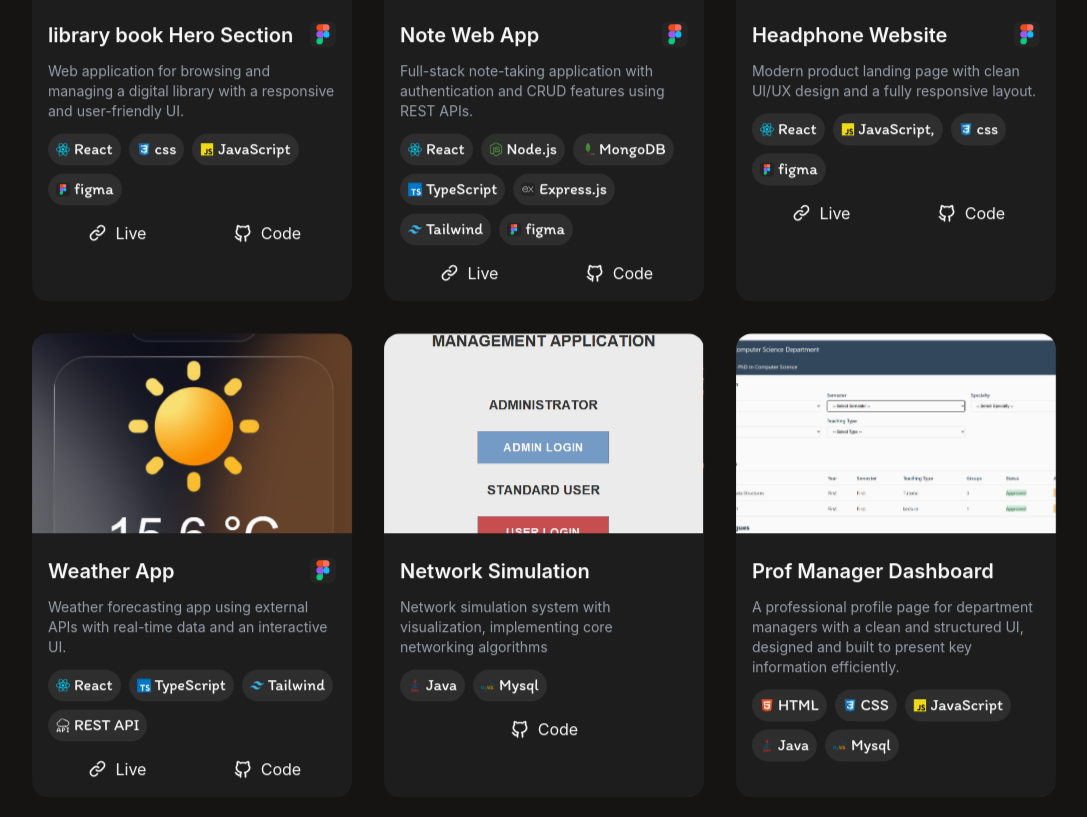
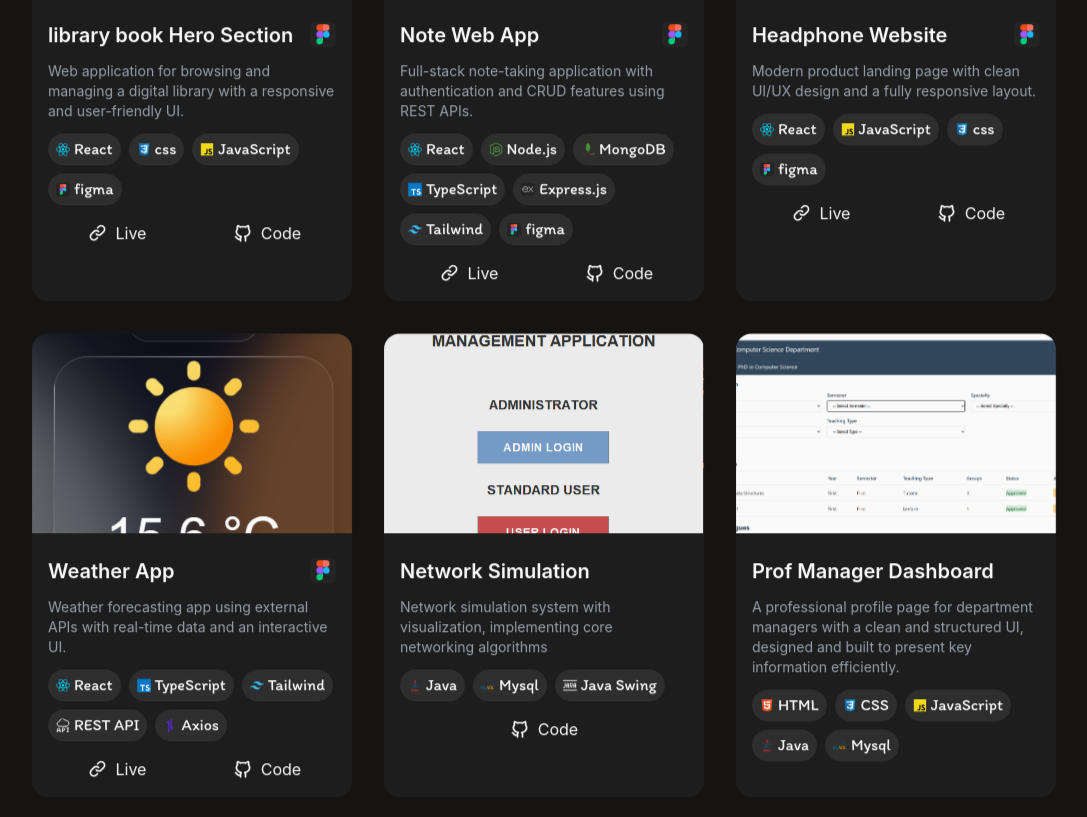
Before and after one commit to lo-ucif/lo__ucif-portfolio, a React (Vite) app: page /projects in a window 1280 px wide. Shown: the part 397-1214 px from the top of the page, without its empty margins (96-1183 px from the left). Built offline with nearby package versions, Linux system fonts and the light colour scheme; a web font is replaced by a local one.

Commit message:
change17

```diff
--- a/src/constants/Icon.tsx
+++ b/src/constants/Icon.tsx
@@ -1000,3 +1000,22 @@ export const LinkIcon = (props: SVGProps<SVGSVGElement>) => (
     />
   </svg>
 );
+
+export const SwingIcon = (props: SVGProps<SVGSVGElement>) => (
+  <svg
+    xmlns="http://www.w3.org/2000/svg"
+    width="26"
+    height="26"
+    viewBox="0 0 26 26"
+    fill="none"
+    {...props}
+  >
+    <path
+      d="M0.8125 4.06683H25.1875M0.8125 21.9418H25.1875M4.0625 8.94183V15.4418C4.0625 15.8728 3.8913 16.2861 3.58655 16.5909C3.2818 16.8956 2.86848 17.0668 2.4375 17.0668H0.8125M7.3125 17.0668V10.5668C7.3125 10.1359 7.4837 9.72253 7.78845 9.41779C8.0932 9.11304 8.50652 8.94183 8.9375 8.94183C9.36848 8.94183 9.7818 9.11304 10.0865 9.41779C10.3913 9.72253 10.5625 10.1359 10.5625 10.5668V17.0668M7.3125 13.8168H10.5625M20.3125 17.0668V10.5668C20.3125 10.1359 20.4837 9.72253 20.7885 9.41779C21.0932 9.11304 21.5065 8.94183 21.9375 8.94183C22.3685 8.94183 22.7818 9.11304 23.0865 9.41779C23.3913 9.72253 23.5625 10.1359 23.5625 10.5668V17.0668M20.3125 13.8168H23.5625M13.8125 8.94183V11.7C13.8125 13.6099 14.378 15.4776 15.4375 17.0668C16.4971 15.4775 17.0625 13.6101 17.0625 11.7V8.94183"
+      stroke="white"
+      stroke-width="1.625"
+      stroke-linecap="round"
+      stroke-linejoin="round"
+    />
+  </svg>
+);
--- a/src/constants/data.ts
+++ b/src/constants/data.ts
@@ -29,6 +29,7 @@ import {
   RestApiIcon,
   AxiosIcon,
   CIcon,
+  SwingIcon,
 } from "./Icon";
 
 export const techGroups = [
@@ -147,7 +148,7 @@ export const projects: Array<{
     image: headphone,
     tech: [
       { label: "React", icon: ReactIcon },
-      { label: "JavaScript,", icon: JavascriptIcon },
+      { label: "JavaScript", icon: JavascriptIcon },
       { label: "css", icon: CssIcon },
       { label: "figma", icon: FigmaIcon },
     ],
@@ -167,6 +168,7 @@ export const projects: Array<{
       { label: "TypeScript", icon: TypescriptIcon },
       { label: "Tailwind", icon: TaillwindIcon },
       { label: "REST API", icon: RestApiIcon },
+      { label: "Axios", icon: AxiosIcon },
     ],
     liveDemo: "https://weather-azure-phi.vercel.app/",
     github: "https://github.com/lo-ucif/weather.git",
@@ -182,6 +184,7 @@ export const projects: Array<{
     tech: [
       { label: "Java", icon: JavaIcon },
       { label: "Mysql", icon: MysqlIcon },
+      { label: "Java Swing", icon: SwingIcon },
     ],
     liveDemo: "",
     github: "https://github.com/lo-ucif/oop-p2.git",
```
